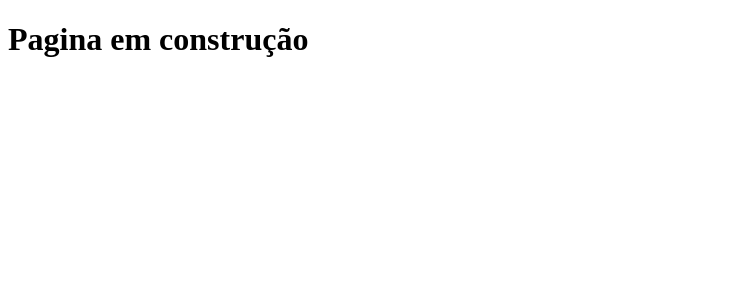
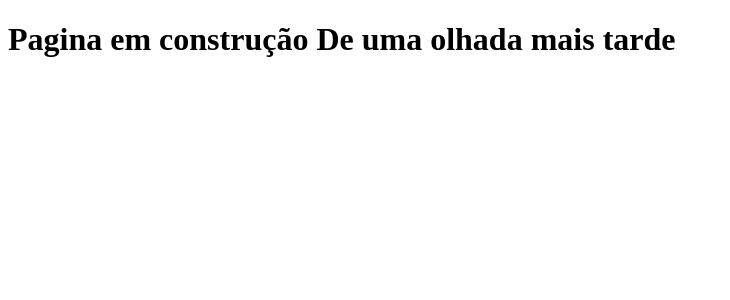
Before and after one commit to GustavoVirgilio/projetotabnews.com.br, a Next.js app: page / in a window 1280 px wide. Shown: the top 300 px of the page, without its empty margins (0-730 px from the left). Built offline with nearby package versions, Linux system fonts and the light colour scheme.

Commit message:
Atulizacao

```diff
--- a/pages/index.js
+++ b/pages/index.js
@@ -1,5 +1,7 @@
 function Home () {
-    return <h1>Pagina em construção</h1>
+    return <h1>Pagina em construção
+               De uma olhada mais tarde
+    </h1>;
 }
 
 export default Home;
```
